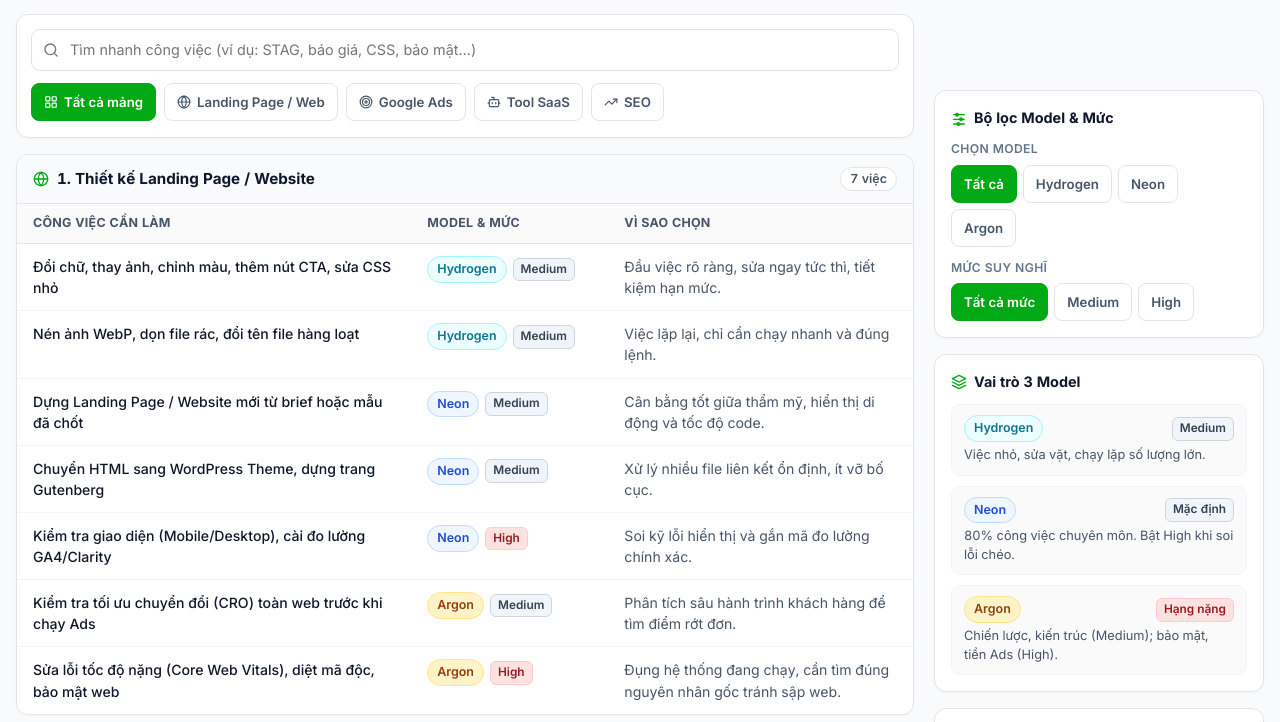
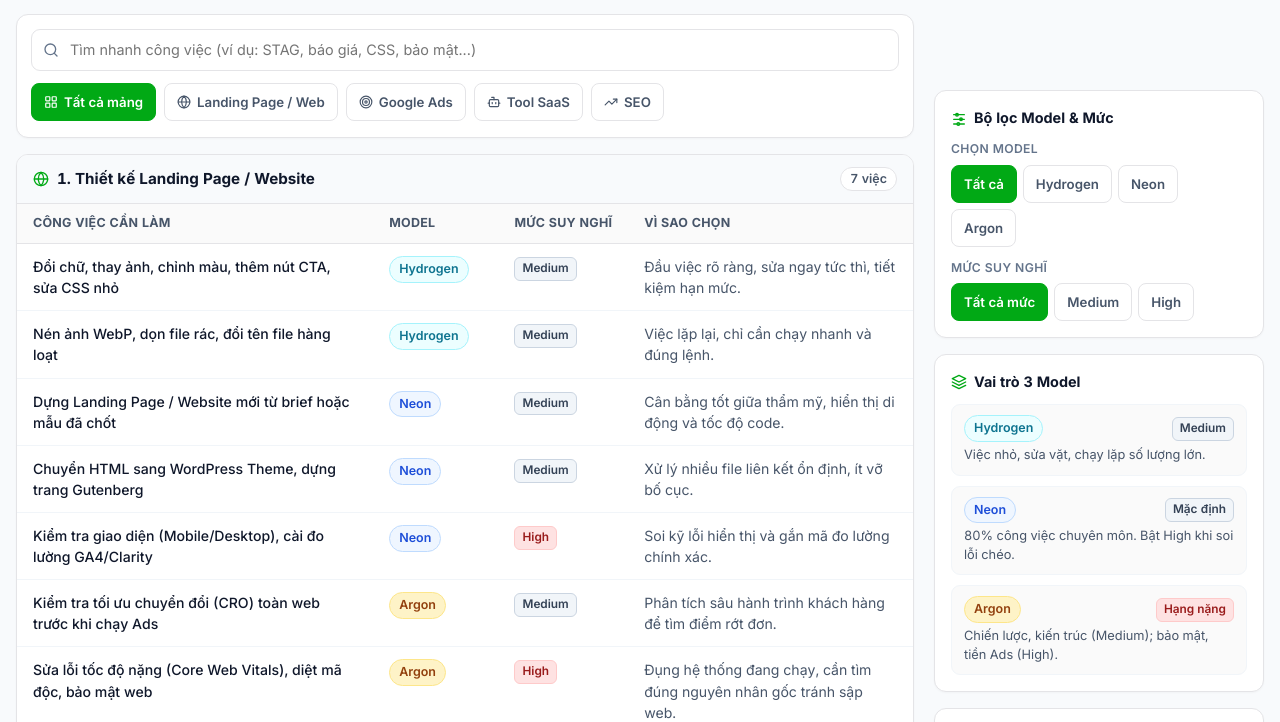
Before and after one commit to havanvandn-prog/bang-tra-cuu-gemini4, a plain HTML site: page draft-easy-ai.html in a window 1280 px wide. Shown: the part 74-796 px from the top of the page. Drawn offline with Linux system fonts and the light colour scheme.

Commit message:
Separate Model and Thinking Level into 2 distinct columns

```diff
--- a/draft-easy-ai.html
+++ b/draft-easy-ai.html
@@ -899,9 +899,9 @@
       return safe.replace(re, '<mark>$1</mark>');
     }
 
-    function renderModelWithLevel(model, level) {
+    function renderLevelBadge(level) {
       const levelClass = level === 'High' ? 'level-high' : 'level-medium';
-      return `<div class="model-stack">${badgeMap[model]}<span class="level-pill ${levelClass}">${level}</span></div>`;
+      return `<span class="level-pill ${levelClass}">${level}</span>`;
     }
 
     function render() {
@@ -943,9 +943,10 @@
               <table>
                 <thead>
                   <tr>
-                    <th style="width: 44%;">Công việc cần làm</th>
-                    <th style="width: 22%;">Model &amp; Mức</th>
-                    <th style="width: 34%;">Vì sao chọn</th>
+                    <th style="width: 40%;">Công việc cần làm</th>
+                    <th style="width: 14%;">Model</th>
+                    <th style="width: 14%;">Mức suy nghĩ</th>
+                    <th style="width: 32%;">Vì sao chọn</th>
                   </tr>
                 </thead>
                 <tbody>
@@ -954,7 +955,8 @@
                       item => `
                       <tr>
                         <td data-label="Công việc" class="task-text">${highlightText(item.task, query)}</td>
-                        <td data-label="Model & Mức">${renderModelWithLevel(item.model, item.level)}</td>
+                        <td data-label="Model">${badgeMap[item.model]}</td>
+                        <td data-label="Mức suy nghĩ">${renderLevelBadge(item.level)}</td>
                         <td data-label="Lý do" class="reason-text">${highlightText(item.reason, query)}</td>
                       </tr>
                     `
```
Also changed, not shown: index.html (+7 -5 lines), preview-3-phuong-an.html (+12 -6 lines).
